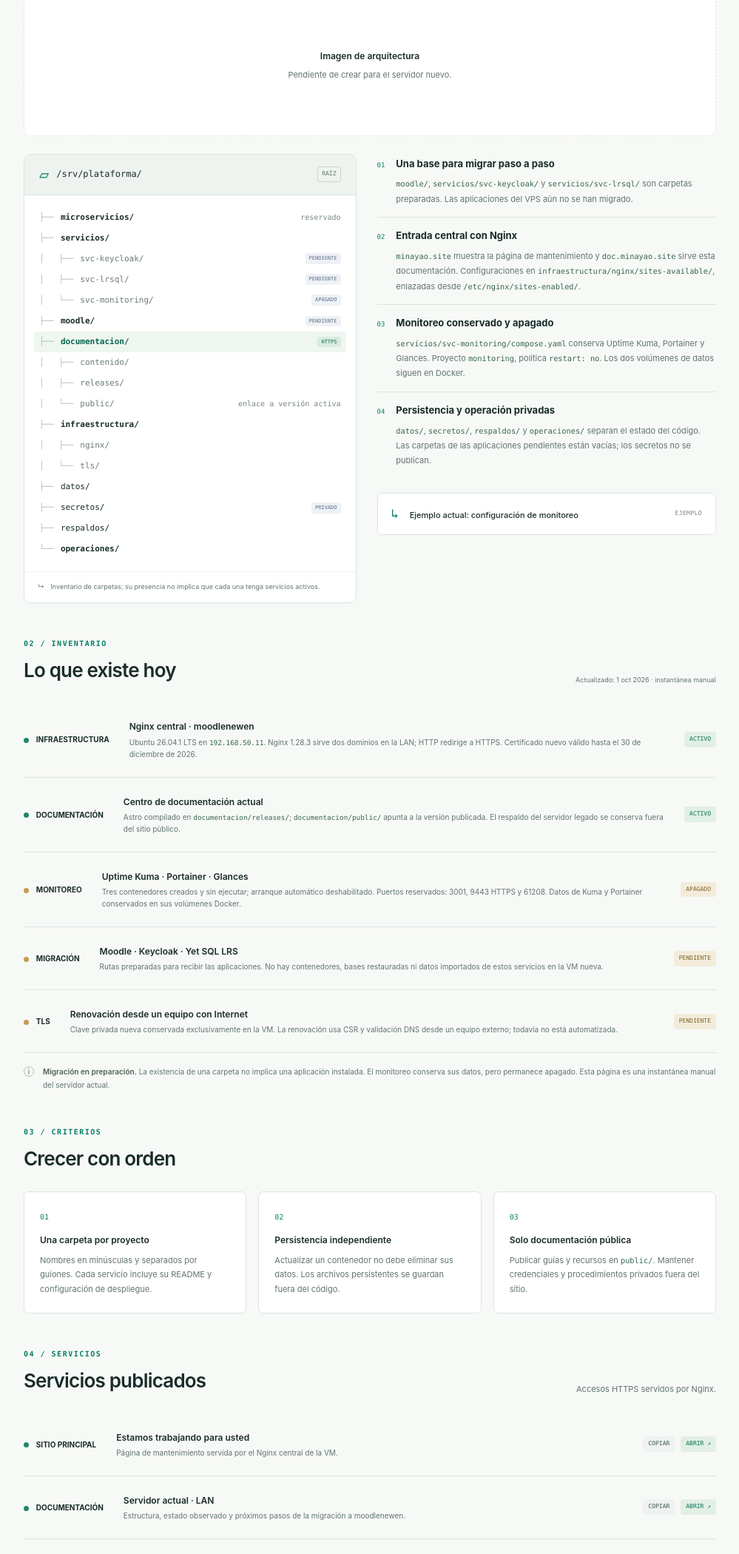
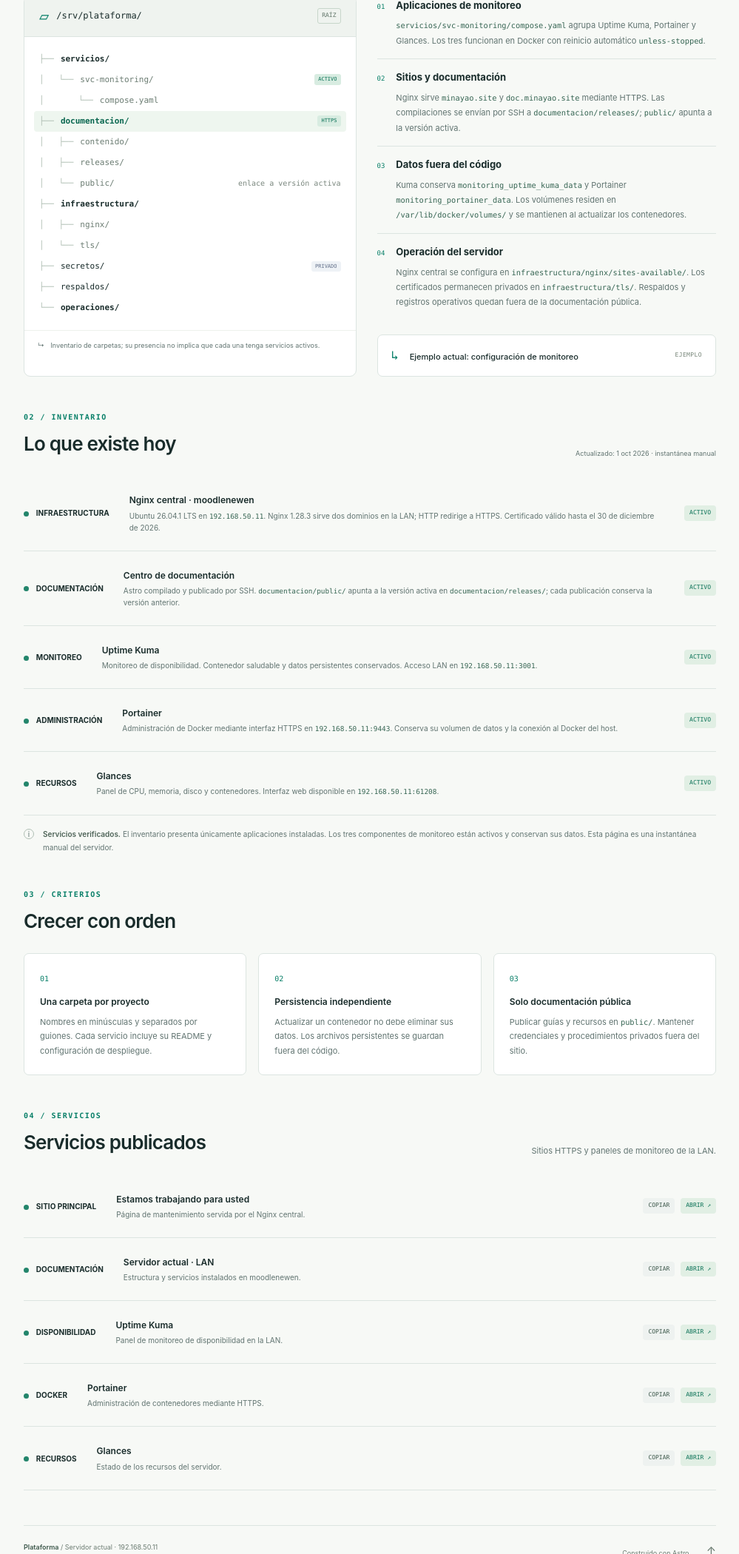
Before and after one commit to Seradox24/docsite, an Astro site: page / in a window 1280 px wide. Shown: the part 700-2800 px from the top of the page at 74% size, without its empty margins (264-1263 px from the left). Built offline with nearby package versions, Linux system fonts and the light colour scheme; Astro itself is replaced by a stand-in of ours.

Commit message:
Document active monitoring services and remove planned applications

```diff
--- /dev/null
+++ b/configuraciones/svc-monitoring/compose.yaml
@@ -0,0 +1,37 @@
+name: monitoring
+services:
+  portainer:
+    image: portainer/portainer-ce:sts
+    container_name: portainer
+    restart: unless-stopped
+    ports:
+      - "192.168.50.11:9443:9443"
+    volumes:
+      - /var/run/docker.sock:/var/run/docker.sock
+      - portainer_data:/data
+
+  uptime-kuma:
+    image: louislam/uptime-kuma:2
+    container_name: uptime-kuma
+    restart: unless-stopped
+    ports:
+      - "192.168.50.11:3001:3001"
+    volumes:
+      - uptime_kuma_data:/app/data
+
+  glances:
+    image: nicolargo/glances:latest-full
+    container_name: glances
+    restart: unless-stopped
+    pid: host
+    ports:
+      - "192.168.50.11:61208:61208"
+    environment:
+      GLANCES_OPT: -w
+    volumes:
+      - /var/run/docker.sock:/var/run/docker.sock:ro
+      - /etc/os-release:/etc/os-release:ro
+
+volumes:
+  portainer_data:
+  uptime_kuma_data:
--- a/diagramas/estado-servidor-nuevo-2026-10-01.md
+++ b/diagramas/estado-servidor-nuevo-2026-10-01.md
@@ -183,3 +183,18 @@ Al finalizar, el equipo Windows todavía resolvía `doc.minayao.site` a la IP
 del VPS, incluso después de limpiar su caché DNS. Una solicitud dirigida
 explícitamente a `192.168.50.11` sí devolvía la nueva documentación. El DNS usado
 por el equipo o la LAN debe apuntar al destino para visualizar la actualización.
+
+## Monitoreo activado
+
+El 1 de octubre se activaron Uptime Kuma, Portainer y Glances desde
+`/srv/plataforma/servicios/svc-monitoring/compose.yaml`. Proyecto `monitoring`,
+política `unless-stopped`. Puertos publicados exclusivamente en la IP LAN:
+3001, 9443 HTTPS y 61208. Los volúmenes de Kuma y Portainer se conservaron.
+Kuma aparece saludable; las tres interfaces responden. Portainer sirve HTTPS
+con su certificado propio, independiente del certificado de los dominios Nginx.
+
+La documentación pública muestra solo instalaciones actuales. Se retiraron las
+referencias a aplicaciones por migrar y el espacio para el diagrama sin crear.
+El árbol publicado presenta `servicios/svc-monitoring/` como servicio activo.
+Una copia de la configuración se mantiene en `configuraciones/svc-monitoring/`
+dentro del repositorio. Este registro conserva también las fases anteriores.
--- a/src/components/ArchitectureSection.astro
+++ b/src/components/ArchitectureSection.astro
@@ -17,12 +17,7 @@ import { tree, guides } from '../data/platform';
     </p>
   </div>
 
-  <div class="mb-6 grid min-h-[190px] place-content-center rounded-[9px] border border-dashed border-line bg-white p-6 text-center">
-    <span class="text-[12px] font-semibold">Imagen de arquitectura</span>
-    <span class="mt-2 text-[11px] text-muted">Pendiente de crear para el servidor nuevo.</span>
-  </div>
-
-  <div class="grid grid-cols-1 gap-7 lg:grid-cols-[1fr_1.02fr] max-sm:gap-5">
+<div class="grid grid-cols-1 gap-7 lg:grid-cols-[1fr_1.02fr] max-sm:gap-5">
     <div class="overflow-hidden rounded-[9px] border border-line bg-white">
       <div class="flex items-center gap-2.5 border-b border-line bg-[#eff3ef] px-5 py-4 font-mono text-[12px]">
         <span class="text-[22px] leading-none text-brand" aria-hidden="true">▱</span>
@@ -97,12 +92,12 @@ import { tree, guides } from '../data/platform';
 └── compose.yaml
 
 proyecto: monitoring
-restart: "no"
-contenedores: 3 apagados</pre>
+restart: unless-stopped
+contenedores: 3 activos</pre>
           <p class="m-0 text-[12px] text-muted">
-            Uptime Kuma, Portainer y Glances se conservan sin ejecutar. Los datos siguen en
+            Uptime Kuma, Portainer y Glances están en ejecución. Los datos siguen en
             <code>monitoring_uptime_kuma_data</code> y <code>monitoring_portainer_data</code>.
-            Las carpetas de Moodle, Keycloak y LRS están preparadas y vacías.
+            Los puertos de las interfaces se publican solo en la IP LAN del servidor.
           </p>
         </div>
       </details>
--- a/src/components/Hero.astro
+++ b/src/components/Hero.astro
@@ -13,8 +13,8 @@
   </h1>
 
   <p class="text-[14px] leading-[1.85] text-muted max-sm:text-[12px]">
-    La nueva base de moodlenewen: estructura preparada,<br class="max-sm:hidden" />
-    servicios disponibles y migración gradual desde el VPS.
+    La plataforma de moodlenewen: sitios y monitoreo,<br class="max-sm:hidden" />
+    estructura de carpetas y servicios que funcionan hoy.
   </p>
 
   <div class="mt-[26px] flex items-center gap-[25px] max-sm:gap-5">
--- a/src/components/ServicesSection.astro
+++ b/src/components/ServicesSection.astro
@@ -11,7 +11,7 @@ import CopyLink from './react/CopyLink';
       </div>
       <h2 class="mb-0 mt-[7px] text-[26px] font-semibold tracking-[-0.8px] max-sm:text-[24px]">Servicios publicados</h2>
     </div>
-    <p class="m-0 text-right text-[11px] text-muted max-sm:mt-2 max-sm:text-left">Accesos HTTPS servidos por Nginx.</p>
+    <p class="m-0 text-right text-[11px] text-muted max-sm:mt-2 max-sm:text-left">Sitios HTTPS y paneles de monitoreo de la LAN.</p>
   </div>
 
   {
--- a/src/components/Sidebar.astro
+++ b/src/components/Sidebar.astro
@@ -43,7 +43,7 @@ import { nav } from '../data/platform';
   <div class="mt-auto hidden border-t border-[#d1ded5] px-2.5 pt-5 text-[11px] font-semibold lg:block">
     <span class="status-dot"></span> Documentación disponible
     <p class="mb-6 mt-1 font-normal leading-[1.7] text-muted">
-      Migración gradual desde el VPS legado.
+      Sitios y monitoreo del servidor actual.
     </p>
     <span class="font-mono text-[9px] tracking-[1px] text-[#6b8078]">MOODLENEWEN · 192.168.50.11</span>
   </div>
--- a/src/components/StatusSection.astro
+++ b/src/components/StatusSection.astro
@@ -37,9 +37,9 @@ import { inventory } from '../data/platform';
       aria-hidden="true">i</span
     >
     <p class="m-0 text-[10px] leading-[1.8] max-sm:text-[11px]">
-      <strong class="font-semibold text-[#4c6256]">Migración en preparación.</strong>
-      La existencia de una carpeta no implica una aplicación instalada. El monitoreo conserva
-      sus datos, pero permanece apagado. Esta página es una instantánea manual del servidor actual.
+      <strong class="font-semibold text-[#4c6256]">Servicios verificados.</strong>
+      El inventario presenta únicamente aplicaciones instaladas. Los tres componentes de monitoreo
+      están activos y conservan sus datos. Esta página es una instantánea manual del servidor.
     </p>
   </div>
 </section>
--- a/src/data/platform.ts
+++ b/src/data/platform.ts
@@ -23,12 +23,9 @@ export interface TreeNode {
 }
 
 export const tree: TreeNode[] = [
-  { branch: '├──', name: 'microservicios/', note: 'reservado', variant: 'folder' },
   { branch: '├──', name: 'servicios/', variant: 'folder' },
-  { branch: '│   ├──', name: 'svc-keycloak/', tag: 'PENDIENTE', variant: 'child' },
-  { branch: '│   ├──', name: 'svc-lrsql/', tag: 'PENDIENTE', variant: 'child' },
-  { branch: '│   └──', name: 'svc-monitoring/', tag: 'APAGADO', variant: 'child' },
-  { branch: '├──', name: 'moodle/', tag: 'PENDIENTE', variant: 'folder' },
+  { branch: '│   └──', name: 'svc-monitoring/', tag: 'ACTIVO', tone: 'green', variant: 'child' },
+  { branch: '│       └──', name: 'compose.yaml', variant: 'child' },
   { branch: '├──', name: 'documentacion/', tag: 'HTTPS', tone: 'green', variant: 'folder', highlight: true },
   { branch: '│   ├──', name: 'contenido/', variant: 'child' },
   { branch: '│   ├──', name: 'releases/', variant: 'child' },
@@ -36,7 +33,6 @@ export const tree: TreeNode[] = [
   { branch: '├──', name: 'infraestructura/', variant: 'folder' },
   { branch: '│   ├──', name: 'nginx/', variant: 'child' },
   { branch: '│   └──', name: 'tls/', variant: 'child' },
-  { branch: '├──', name: 'datos/' },
   { branch: '├──', name: 'secretos/', tag: 'PRIVADO' },
   { branch: '├──', name: 'respaldos/' },
   { branch: '└──', name: 'operaciones/', variant: 'folder' },
@@ -49,10 +45,10 @@ export interface Guide {
 }
 
 export const guides: Guide[] = [
-  { n: '01', title: 'Una base para migrar paso a paso', body: '<code>moodle/</code>, <code>servicios/svc-keycloak/</code> y <code>servicios/svc-lrsql/</code> son carpetas preparadas. Las aplicaciones del VPS aún no se han migrado.' },
-  { n: '02', title: 'Entrada central con Nginx', body: '<code>minayao.site</code> muestra la página de mantenimiento y <code>doc.minayao.site</code> sirve esta documentación. Configuraciones en <code>infraestructura/nginx/sites-available/</code>, enlazadas desde <code>/etc/nginx/sites-enabled/</code>.' },
-  { n: '03', title: 'Monitoreo conservado y apagado', body: '<code>servicios/svc-monitoring/compose.yaml</code> conserva Uptime Kuma, Portainer y Glances. Proyecto <code>monitoring</code>, política <code>restart: no</code>. Los dos volúmenes de datos siguen en Docker.' },
-  { n: '04', title: 'Persistencia y operación privadas', body: '<code>datos/</code>, <code>secretos/</code>, <code>respaldos/</code> y <code>operaciones/</code> separan el estado del código. Las carpetas de las aplicaciones pendientes están vacías; los secretos no se publican.' },
+  { n: '01', title: 'Aplicaciones de monitoreo', body: '<code>servicios/svc-monitoring/compose.yaml</code> agrupa Uptime Kuma, Portainer y Glances. Los tres funcionan en Docker con reinicio automático <code>unless-stopped</code>.' },
+  { n: '02', title: 'Sitios y documentación', body: 'Nginx sirve <code>minayao.site</code> y <code>doc.minayao.site</code> mediante HTTPS. Las compilaciones se envían por SSH a <code>documentacion/releases/</code>; <code>public/</code> apunta a la versión activa.' },
+  { n: '03', title: 'Datos fuera del código', body: 'Kuma conserva <code>monitoring_uptime_kuma_data</code> y Portainer <code>monitoring_portainer_data</code>. Los volúmenes residen en <code>/var/lib/docker/volumes/</code> y se mantienen al actualizar los contenedores.' },
+  { n: '04', title: 'Operación del servidor', body: 'Nginx central se configura en <code>infraestructura/nginx/sites-available/</code>. Los certificados permanecen privados en <code>infraestructura/tls/</code>. Respaldos y registros operativos quedan fuera de la documentación pública.' },
 ];
 
 export interface Metric {
@@ -65,8 +61,8 @@ export interface Metric {
 
 export const metrics: Metric[] = [
   { label: 'SITIOS HTTPS', value: '02', unit: 'en LAN' },
-  { label: 'MONITOREO', value: '03', unit: 'apagados' },
-  { label: 'MIGRACIÓN', text: 'Preparada', dot: 'tiny' },
+  { label: 'MONITOREO', value: '03', unit: 'activos' },
+  { label: 'SERVIDOR', text: 'LAN', dot: 'status' },
   { label: 'DOCUMENTACIÓN', text: 'Activa', dot: 'status' },
 ];
 
@@ -78,11 +74,11 @@ export interface InventoryItem {
 }
 
 export const inventory: InventoryItem[] = [
-  { tag: 'INFRAESTRUCTURA', title: 'Nginx central · moodlenewen', body: 'Ubuntu 26.04.1 LTS en <code>192.168.50.11</code>. Nginx 1.28.3 sirve dos dominios en la LAN; HTTP redirige a HTTPS. Certificado nuevo válido hasta el 30 de diciembre de 2026.', badge: 'ACTIVO' },
-  { tag: 'DOCUMENTACIÓN', title: 'Centro de documentación actual', body: 'Astro compilado en <code>documentacion/releases/</code>; <code>documentacion/public/</code> apunta a la versión publicada. El respaldo del servidor legado se conserva fuera del sitio público.', badge: 'ACTIVO' },
-  { tag: 'MONITOREO', title: 'Uptime Kuma · Portainer · Glances', body: 'Tres contenedores creados y sin ejecutar; arranque automático deshabilitado. Puertos reservados: 3001, 9443 HTTPS y 61208. Datos de Kuma y Portainer conservados en sus volúmenes Docker.', badge: 'APAGADO' },
-  { tag: 'MIGRACIÓN', title: 'Moodle · Keycloak · Yet SQL LRS', body: 'Rutas preparadas para recibir las aplicaciones. No hay contenedores, bases restauradas ni datos importados de estos servicios en la VM nueva.', badge: 'PENDIENTE' },
-  { tag: 'TLS', title: 'Renovación desde un equipo con Internet', body: 'Clave privada nueva conservada exclusivamente en la VM. La renovación usa CSR y validación DNS desde un equipo externo; todavía no está automatizada.', badge: 'PENDIENTE' },
+  { tag: 'INFRAESTRUCTURA', title: 'Nginx central · moodlenewen', body: 'Ubuntu 26.04.1 LTS en <code>192.168.50.11</code>. Nginx 1.28.3 sirve dos dominios en la LAN; HTTP redirige a HTTPS. Certificado válido hasta el 30 de diciembre de 2026.', badge: 'ACTIVO' },
+  { tag: 'DOCUMENTACIÓN', title: 'Centro de documentación', body: 'Astro compilado y publicado por SSH. <code>documentacion/public/</code> apunta a la versión activa en <code>documentacion/releases/</code>; cada publicación conserva la versión anterior.', badge: 'ACTIVO' },
+  { tag: 'MONITOREO', title: 'Uptime Kuma', body: 'Monitoreo de disponibilidad. Contenedor saludable y datos persistentes conservados. Acceso LAN en <code>192.168.50.11:3001</code>.', badge: 'ACTIVO' },
+  { tag: 'ADMINISTRACIÓN', title: 'Portainer', body: 'Administración de Docker mediante interfaz HTTPS en <code>192.168.50.11:9443</code>. Conserva su volumen de datos y la conexión al Docker del host.', badge: 'ACTIVO' },
+  { tag: 'RECURSOS', title: 'Glances', body: 'Panel de CPU, memoria, disco y contenedores. Interfaz web disponible en <code>192.168.50.11:61208</code>.', badge: 'ACTIVO' },
 ];
 
 export interface Principle {
@@ -118,6 +114,9 @@ export interface Service {
 }
 
 export const services: Service[] = [
-  { tag: 'SITIO PRINCIPAL', title: 'Estamos trabajando para usted', body: 'Página de mantenimiento servida por el Nginx central de la VM.', href: 'https://minayao.site', cta: 'Abrir' },
-  { tag: 'DOCUMENTACIÓN', title: 'Servidor actual · LAN', body: 'Estructura, estado observado y próximos pasos de la migración a moodlenewen.', href: 'https://doc.minayao.site', cta: 'Abrir' },
+  { tag: 'SITIO PRINCIPAL', title: 'Estamos trabajando para usted', body: 'Página de mantenimiento servida por el Nginx central.', href: 'https://minayao.site', cta: 'Abrir' },
+  { tag: 'DOCUMENTACIÓN', title: 'Servidor actual · LAN', body: 'Estructura y servicios instalados en moodlenewen.', href: 'https://doc.minayao.site', cta: 'Abrir' },
+  { tag: 'DISPONIBILIDAD', title: 'Uptime Kuma', body: 'Panel de monitoreo de disponibilidad en la LAN.', href: 'http://192.168.50.11:3001', cta: 'Abrir' },
+  { tag: 'DOCKER', title: 'Portainer', body: 'Administración de contenedores mediante HTTPS.', href: 'https://192.168.50.11:9443', cta: 'Abrir' },
+  { tag: 'RECURSOS', title: 'Glances', body: 'Estado de los recursos del servidor.', href: 'http://192.168.50.11:61208', cta: 'Abrir' },
 ];
```
Also changed, not shown: README.md, configuraciones/svc-monitoring/README.md (added).
